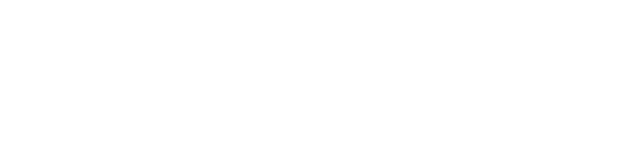
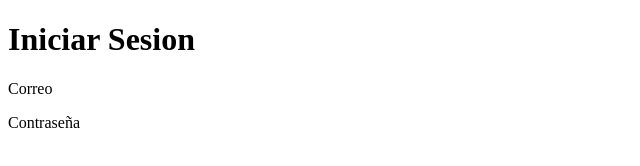
Before and after one commit to Alavazarez2004/GitFlow---GitHub, a plain HTML site: page index.html in a window 1280 px wide. Shown: the whole page, without its empty margins (0-640 px from the left). Drawn offline with Linux system fonts and the light colour scheme.

Commit message:
Creacion del Login

```diff
--- a/index.html
+++ b/index.html
@@ -3,9 +3,13 @@
 <head>
     <meta charset="UTF-8">
     <meta name="viewport" content="width=device-width, initial-scale=1.0">
-    <title>Document</title>
+    <title>Alavazarez-Login</title>
 </head>
 <body>
+    <h1>Iniciar Sesion</h1>
+
+    <p>Correo</p>
+    <p>Contraseña</p>
 
 </body>
 </html>
```
